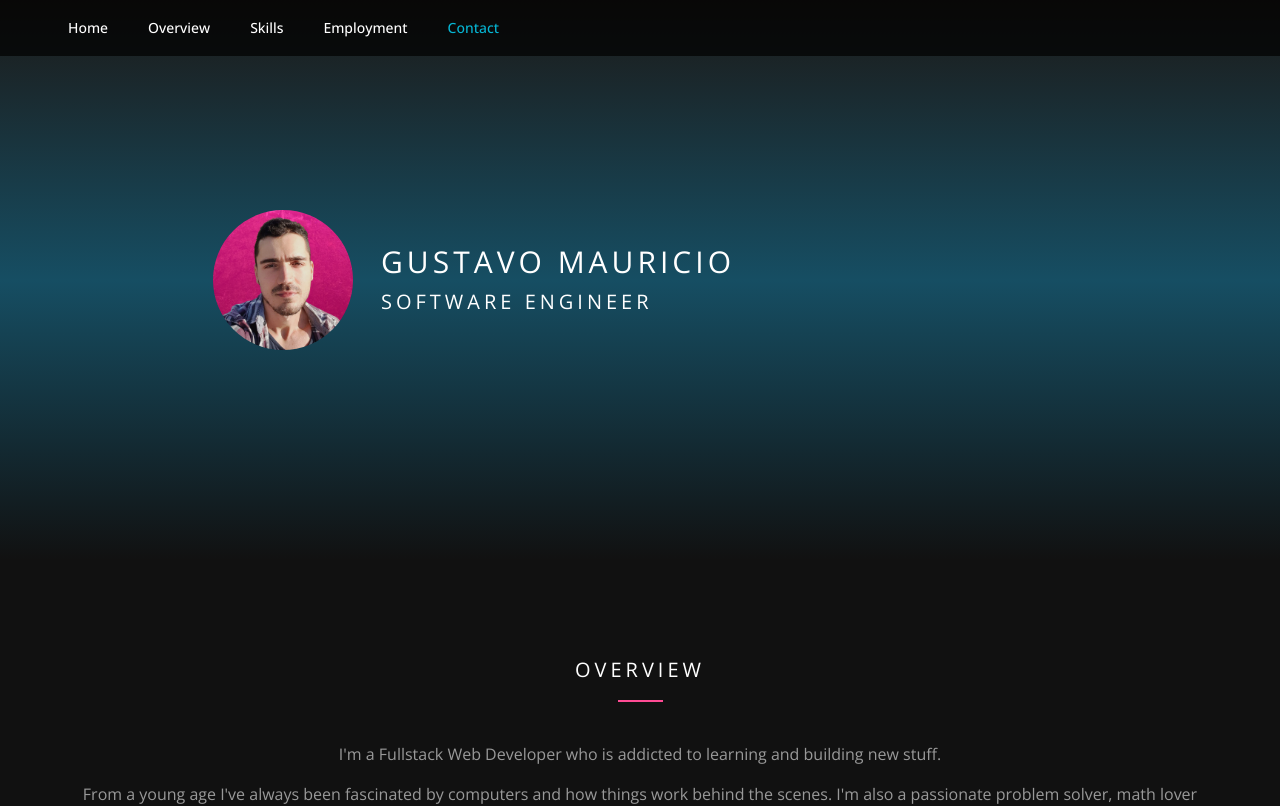
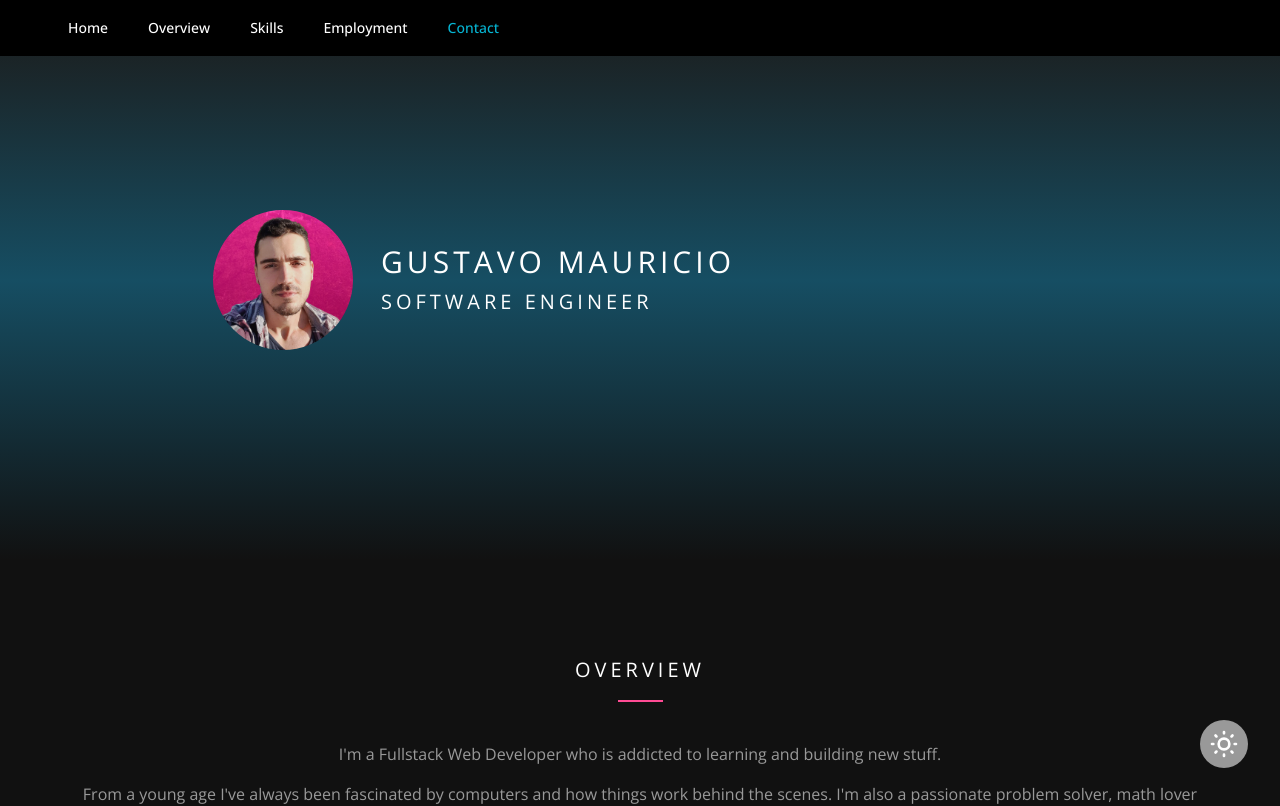
Before and after one commit to gustavomauricio/gmauricio-site, a Next.js app: page / in a window 1280 px wide. Shown: the top 806 px of the page. Built offline with nearby package versions, Linux system fonts and the light colour scheme.

Commit message:
feat: dark/white theme toggler

```diff
--- a/components/Footer.tsx
+++ b/components/Footer.tsx
@@ -10,7 +10,7 @@ const Footer = ({ className }: { className: string }) => {
           target="_blank"
           rel="noopener noreferrer"
         >
-          <i className="fab fa-xl fa-github"></i>
+          <i className="fab fa-xl fa-github text-black dark:text-[#999]"></i>
         </a>
         <a
           href="https://www.linkedin.com/in/gustavommauricio/"
--- a/components/Navbar.tsx
+++ b/components/Navbar.tsx
@@ -82,8 +82,10 @@ const Navbar = () => {
     <Disclosure
       as="nav"
       className={cn(
-        isScrolled ? "bg-[#444] fixed" : "bg-black bg-opacity-70 absolute",
-        "text-white",
+        isScrolled
+          ? "text-black bg-white dark:bg-[#444] fixed"
+          : "text-white dark:bg-black bg-opacity-70 absolute",
+        "dark:text-white",
         "top-0 right-0 left-0 z-40"
       )}
     >
--- a/components/SubmitForm.tsx
+++ b/components/SubmitForm.tsx
@@ -56,14 +56,16 @@ const SubmitForm = () => {
     !name || !email || !description || isEmailError || isLoading;
 
   if (formMessage === SUCCESS_MESSAGE) {
-    return <p>{formMessage}</p>;
+    return (
+      <h3 className="text-lg font-bold py-10 text-center">{formMessage}</h3>
+    );
   }
 
   return (
     <>
-      <form onSubmit={handleSubmit} className="text-white">
+      <form onSubmit={handleSubmit} className="text-black dark:text-white">
         <input
-          className="mb-3 p-2 bg-[#333]"
+          className="mb-3 p-2 bg-white dark:bg-[#333]"
           type="text"
           placeholder="Name"
           value={name}
@@ -71,7 +73,7 @@ const SubmitForm = () => {
         />
         <div className="mb-3">
           <input
-            className="p-2 bg-[#333]"
+            className="p-2 bg-white dark:bg-[#333]"
             type="text"
             placeholder="Email"
             value={email}
@@ -87,7 +89,7 @@ const SubmitForm = () => {
           )}
         </div>
         <textarea
-          className="mb-3 p-2 bg-[#333]"
+          className="mb-3 p-2 bg-white dark:bg-[#333]"
           placeholder="Please include any relevant details"
           rows={8}
           value={description}
--- a/pages/index.tsx
+++ b/pages/index.tsx
@@ -2,7 +2,11 @@ import { useEffect, useState } from "react";
 import type { NextPage } from "next";
 import Head from "next/head";
 import Image from "next/image";
-import { ArrowCircleRightIcon } from "@heroicons/react/outline";
+import {
+  ArrowCircleRightIcon,
+  SunIcon,
+  MoonIcon,
+} from "@heroicons/react/outline";
 
 import Navbar from "components/Navbar";
 import SubmitForm from "components/SubmitForm";
@@ -10,6 +14,7 @@ import Footer from "components/Footer";
 import { EMPLOYMENT_HISTORY, NAME_FINAL } from "../constants";
 
 const Home: NextPage = () => {
+  const [theme, setTheme] = useState("dark");
   const [name, setName] = useState("");
 
   useEffect(() => {
@@ -24,7 +29,7 @@ const Home: NextPage = () => {
   }, []);
 
   return (
-    <div className="dark">
+    <div className={theme}>
       <Head>
         {/* <title>Create Next App</title>
         <meta name="description" content="Generated by create next app" />*/}
@@ -36,10 +41,22 @@ const Home: NextPage = () => {
 
       <Navbar />
 
-      <main>
+      <main className=" dark:text-[#999] bg-[#f2f4f5] transition-all duration-500">
+        <button
+          className="fixed bottom-0 right-0 -translate-x-8 -translate-y-8 bg-[#111] dark:bg-[#999] text-white dark:text-white rounded-full p-2"
+          onClick={() =>
+            theme === "dark" ? setTheme("light") : setTheme("dark")
+          }
+        >
+          {theme === "dark" ? (
+            <SunIcon height={32} />
+          ) : (
+            <MoonIcon height={32} />
+          )}
+        </button>
         <section
           id="home"
-          className="text-white flex items-center h-screen md:h-[70vh] bg-gradient-to-b from-stone-900 via-cyan-900 to-[#111]"
+          className="text-white flex items-center h-screen md:h-[70vh] bg-gradient-to-b from-stone-900 via-cyan-900 dark:to-[#111] to-gray-200"
         >
           <div className="container max-w-6xl px-4 mx-auto">
             <div className="flex justify-center gap-7 flex-col md:flex-row">
@@ -64,7 +81,7 @@ const Home: NextPage = () => {
           </div>
         </section>
         <section
-          className="py-24 dark:bg-[#111] border-b-[1px] border-[#222]"
+          className="py-24 bg-gray-200 dark:bg-[#111] border-b-[1px] boder-[#888] dark:border-[#222]"
           id="overview"
         >
           <div className="container max-w-6xl px-4 mx-auto">
@@ -87,7 +104,7 @@ const Home: NextPage = () => {
           </div>
         </section>
         <section
-          className="py-24 bg-gray-200 dark:bg-black border-b-[1px] border-[#222]"
+          className="py-24 dark:bg-black border-b-[1px] boder-[#888] dark:border-[#222]"
           id="skills"
         >
           <div className="container max-w-6xl px-4 mx-auto">
@@ -102,7 +119,7 @@ const Home: NextPage = () => {
               to end. I work mostly with React on the frontend, also built a few
               pet projects with Vue and Svelte.
             </p>
-            <ul className="grid grid-cols-3 gap-3 max-w-sm mt-12 px-4 sm:px-0 mx-auto text-[#FAFAFA]">
+            <ul className="grid grid-cols-3 gap-3 max-w-sm mt-12 px-4 sm:px-0 mx-auto dark:text-[#FAFAFA]">
               <li>
                 <div className="flex items-center gap-2">
                   <ArrowCircleRightIcon className="text-cyan-600" height={14} />
@@ -143,7 +160,7 @@ const Home: NextPage = () => {
           </div>
         </section>
         <section
-          className="py-24 dark:bg-[#111] border-b-[1px] border-[#222]"
+          className="py-24 bg-gray-200 dark:bg-[#111] border-b-[1px] boder-[#888] dark:border-[#222]"
           id="employment"
         >
           <div className="container max-w-6xl px-4 mx-auto">
@@ -168,7 +185,7 @@ const Home: NextPage = () => {
           </div>
         </section>
         <section
-          className="py-24 bg-gray-200 dark:bg-black border-b-[1px] border-[#222]"
+          className="py-24 dark:bg-black border-b-[1px] boder-[#888] dark:border-[#222]"
           id="contact"
         >
           <div className="container max-w-6xl px-4 mx-auto">
--- a/styles/style.css
+++ b/styles/style.css
@@ -11,8 +11,6 @@
 body {
   font-family: Open Sans, sans-serif !important;
   -webkit-font-smoothing: antialiased;
-  background-color: #f2f4f5;
-  color: #999;
 }
 
 hr {
```
